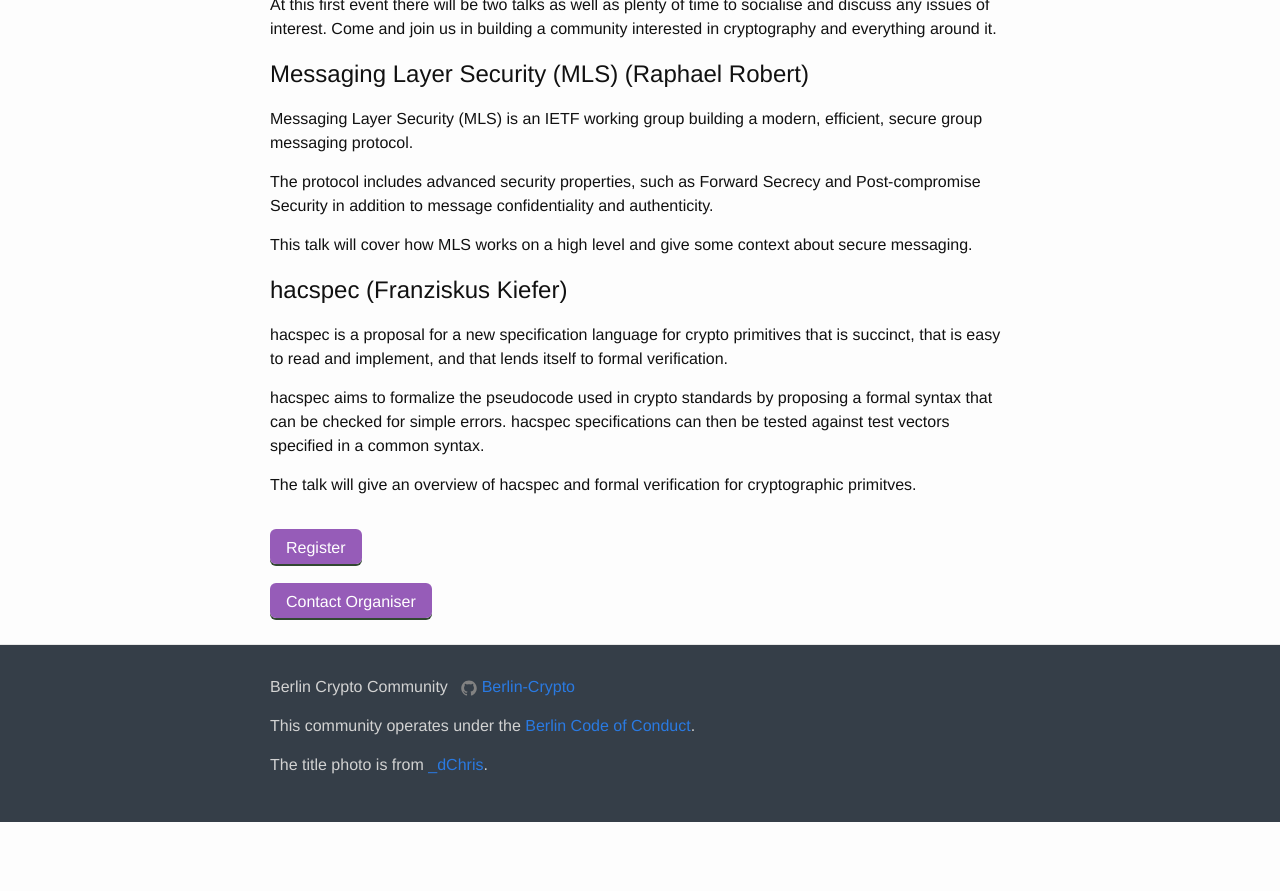
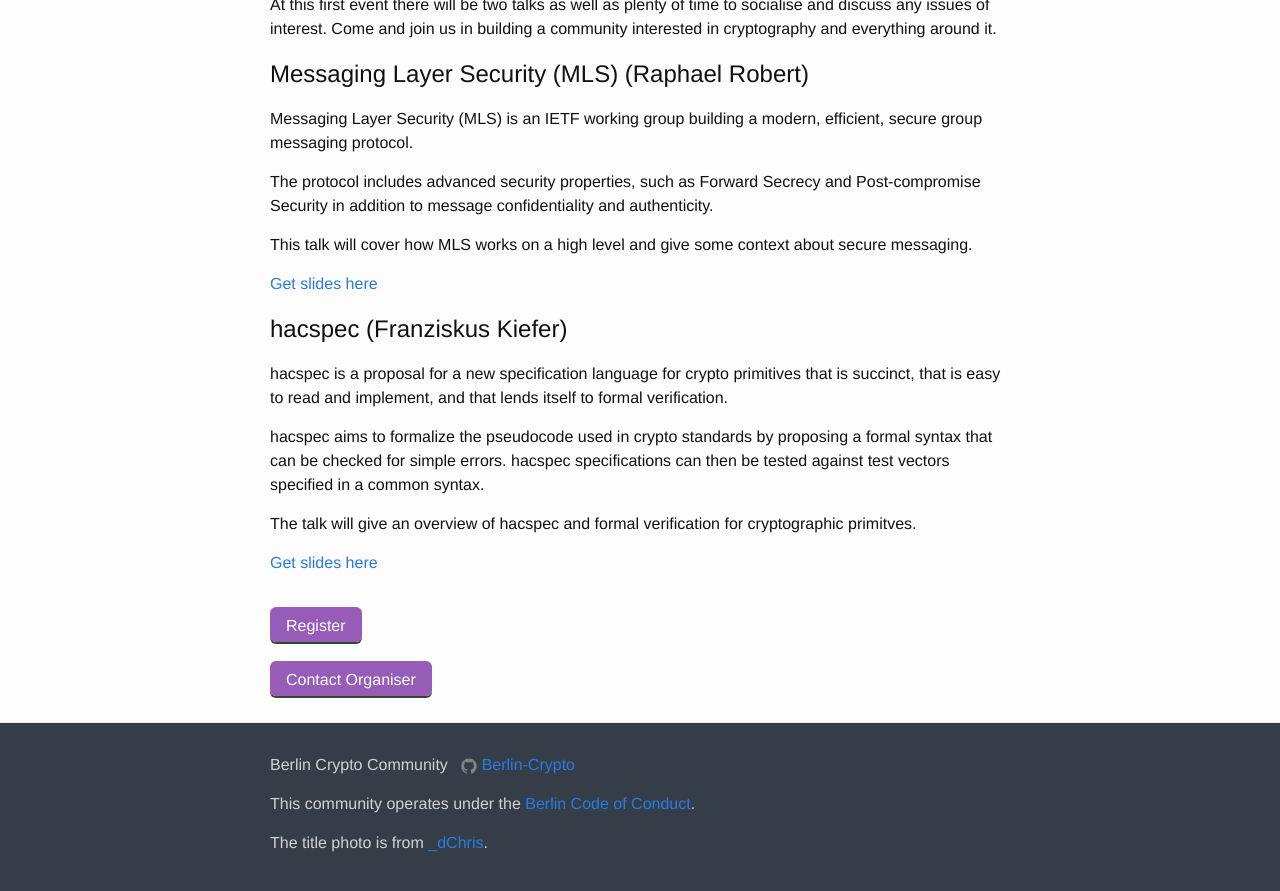
Before and after one commit to berlin-crypto/berlin-crypto.github.io, a Jekyll site: the page built from _posts/2019-04-02-kickoff.md, in a window 1280 px wide and 900 px high, scrolled down 641 px. Shown: the top 891 px of the window. Built offline with Jekyll 4.4.1, drawn with Linux system fonts in a browser that asks for light colours; before the commit the page ends 1463 px from its top, so only the background shows below that.

Commit message:
add links to slides of first event

```diff
--- a/_posts/2019-04-02-kickoff.md
+++ b/_posts/2019-04-02-kickoff.md
@@ -36,6 +36,8 @@
 
 This talk will cover how MLS works on a high level and give some context about secure messaging.
 
+[Get slides here](https://docs.google.com/presentation/d/1i4Ae2gMPm6HdAHtbF9qs0rGVThtx9_mBLBBZ_zcWa7Q/edit#slide=id.p)
+
 # hacspec (Franziskus Kiefer)
 hacspec is a proposal for a new specification language for crypto primitives that is succinct, that is easy to read and implement, and that lends itself to formal verification.
 
@@ -43,5 +45,7 @@
 
 The talk will give an overview of hacspec and formal verification for cryptographic primitves.
 
+[Get slides here](https://docs.google.com/presentation/d/1wC7rlHAuui3J1BP1opuo4NUc5IbFNfYOTuKVDVRE_xM/edit?usp=sharing)
+
 <br/>
 <a href='https://www.eventbrite.co.uk/e/first-berlin-crypto-meetup-tickets-57414399013' class="button button-primary">Register</a>
```
